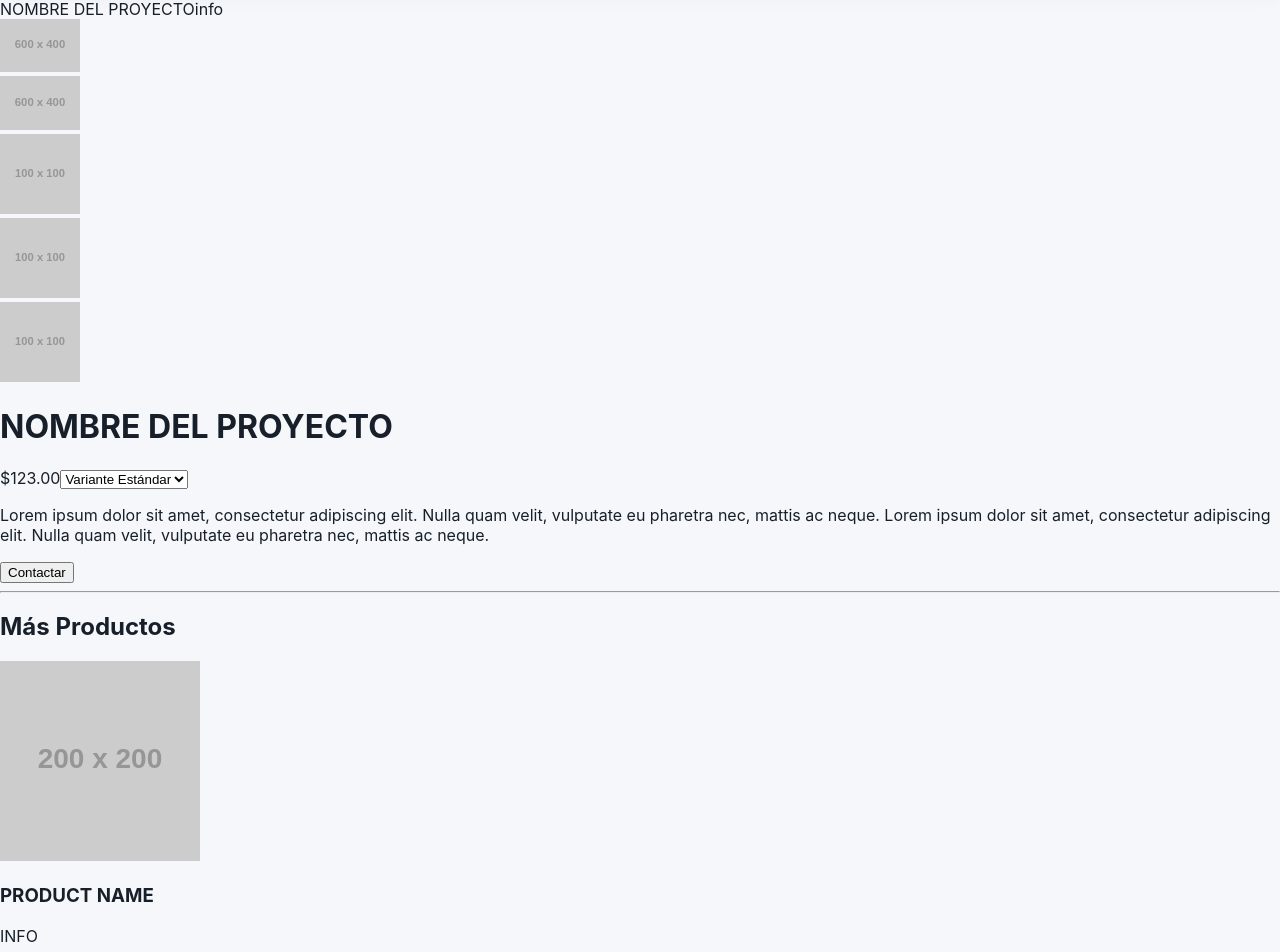
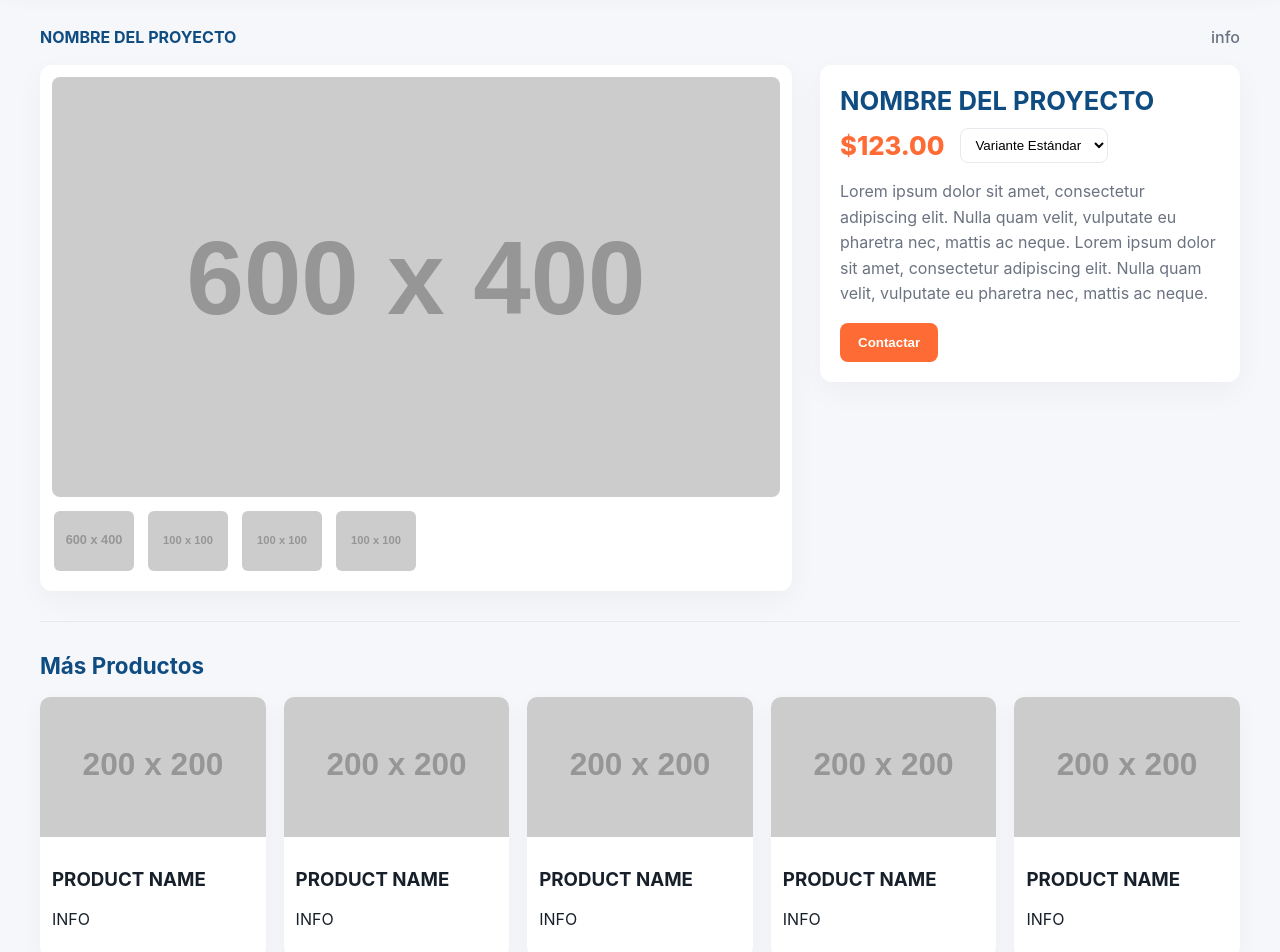
Before and after one commit to juliandiaz09/Frontend_CONAUTOL, an Angular app: page /proyecto/1 in a window 1280 px wide. Shown: the part 77-1029 px from the top of the page. Built offline with nearby package versions, Linux system fonts and the light colour scheme.

Commit message:
stylos para proyectos

```diff
--- a/src/app/paginas/proyectos/detalle-proyecto.component.css
+++ b/src/app/paginas/proyectos/detalle-proyecto.component.css
@@ -1,13 +1,214 @@
-.detalle-proyecto {
-  padding: 16px;
+.detalle-proyecto-container {
+  max-width: var(--max-width);
+  margin: 0 auto;
+  padding: 28px 20px 60px;
 }
-.detalle-proyecto img {
-  max-width: 100%;
-  height: auto;
+
+.info-top {
+  display: flex;
+  justify-content: space-between;
+  gap: 12px;
+  align-items: center;
+  margin-bottom: 18px;
+}
+.info-top span {
+  font-weight: 700;
+  color: var(--color-primary);
+}
+.info-top .info {
+  color: var(--color-muted);
+  font-weight: 500;
+}
+
+.seccion-principal {
+  display: grid;
+  grid-template-columns: 1fr 420px;
+  gap: 28px;
+  align-items: start;
+}
+
+.galeria {
+  background: var(--color-surface);
+  border-radius: 12px;
+  padding: 12px;
+  box-shadow: 0 10px 30px rgba(2, 6, 23, 0.04);
+}
+.imagen-principal {
+  width: 100%;
+  height: 420px;
+  display: flex;
+  align-items: center;
+  justify-content: center;
+  overflow: hidden;
+  border-radius: 8px;
+}
+.imagen-principal img {
+  width: 100%;
+  height: 100%;
+  object-fit: cover;
+  display: block;
+}
+.miniaturas {
+  display: flex;
+  gap: 10px;
   margin-top: 12px;
+  overflow-x: auto;
+  padding-bottom: 6px;
 }
-.galeria img {
+.miniatura {
   width: 80px;
-  height: auto;
-  margin-right: 8px;
+  height: 60px;
+  border-radius: 8px;
+  overflow: hidden;
+  cursor: pointer;
+  border: 2px solid transparent;
 }
+.miniatura img {
+  width: 100%;
+  height: 100%;
+  object-fit: cover;
+  display: block;
+}
+.miniatura:hover,
+.miniatura.active {
+  border-color: var(--color-accent);
+  transform: translateY(-3px);
+  transition: all 0.18s ease;
+}
+
+.info-producto {
+  background: var(--color-surface);
+  padding: 20px;
+  border-radius: 12px;
+  box-shadow: 0 10px 30px rgba(2, 6, 23, 0.04);
+}
+.info-producto h1 {
+  margin: 0 0 12px 0;
+  color: var(--color-primary);
+  font-size: 1.6rem;
+}
+
+.precio-variante {
+  display: flex;
+  align-items: center;
+  gap: 16px;
+  margin-bottom: 12px;
+}
+.precio {
+  font-size: 1.6rem;
+  color: var(--color-accent);
+  font-weight: 800;
+}
+.precio-variante select {
+  padding: 8px 10px;
+  border-radius: 8px;
+  border: 1px solid var(--color-border);
+  background: transparent;
+}
+
+.descripcion-corta {
+  color: var(--color-muted);
+  line-height: 1.6;
+  margin-bottom: 16px;
+}
+.btn-contactar {
+  background: var(--color-accent);
+  color: white;
+  padding: 12px 18px;
+  border-radius: 8px;
+  border: 0;
+  cursor: pointer;
+  font-weight: 700;
+}
+.btn-contactar:hover {
+  filter: brightness(0.96);
+}
+
+.separador {
+  border: 0;
+  height: 1px;
+  background: var(--color-border);
+  margin: 30px 0;
+}
+
+.titulo-seccion {
+  color: var(--color-primary);
+  font-size: 1.4rem;
+  margin-bottom: 18px;
+}
+.productos-relacionados {
+  display: grid;
+  grid-template-columns: repeat(auto-fit, minmax(220px, 1fr));
+  gap: 18px;
+}
+.tarjeta-producto {
+  background: var(--color-surface);
+  border-radius: 10px;
+  overflow: hidden;
+  box-shadow: 0 8px 24px rgba(2, 6, 23, 0.04);
+  cursor: pointer;
+  transition: transform 0.18s ease;
+}
+.tarjeta-producto:hover {
+  transform: translateY(-6px);
+}
+.tarjeta-producto .imagen-placeholder {
+  height: 140px;
+  width: 100%;
+  overflow: hidden;
+}
+.tarjeta-producto img {
+  width: 100%;
+  height: 100%;
+  object-fit: cover;
+  display: block;
+}
+.tarjeta-producto .texto-info {
+  padding: 12px;
+}
+
+.lista-comentarios {
+  margin-top: 12px;
+  display: flex;
+  flex-direction: column;
+  gap: 12px;
+}
+.comentario-item {
+  background: var(--color-surface);
+  padding: 12px 14px;
+  border-radius: 8px;
+  box-shadow: 0 6px 18px rgba(2, 6, 23, 0.04);
+}
+.autor-fecha {
+  display: flex;
+  gap: 12px;
+  align-items: center;
+  margin: 0 0 8px 0;
+  color: var(--color-primary);
+}
+.texto-comentario {
+  margin: 0;
+  color: var(--color-muted);
+}
+
+@media (max-width: 1000px) {
+  .seccion-principal {
+    grid-template-columns: 1fr;
+  }
+  .imagen-principal {
+    height: 320px;
+  }
+}
+
+@media (max-width: 600px) {
+  .imagen-principal {
+    height: 220px;
+  }
+  .miniatura {
+    width: 64px;
+    height: 48px;
+  }
+  .info-producto {
+    padding: 14px;
+  }
+}
```
